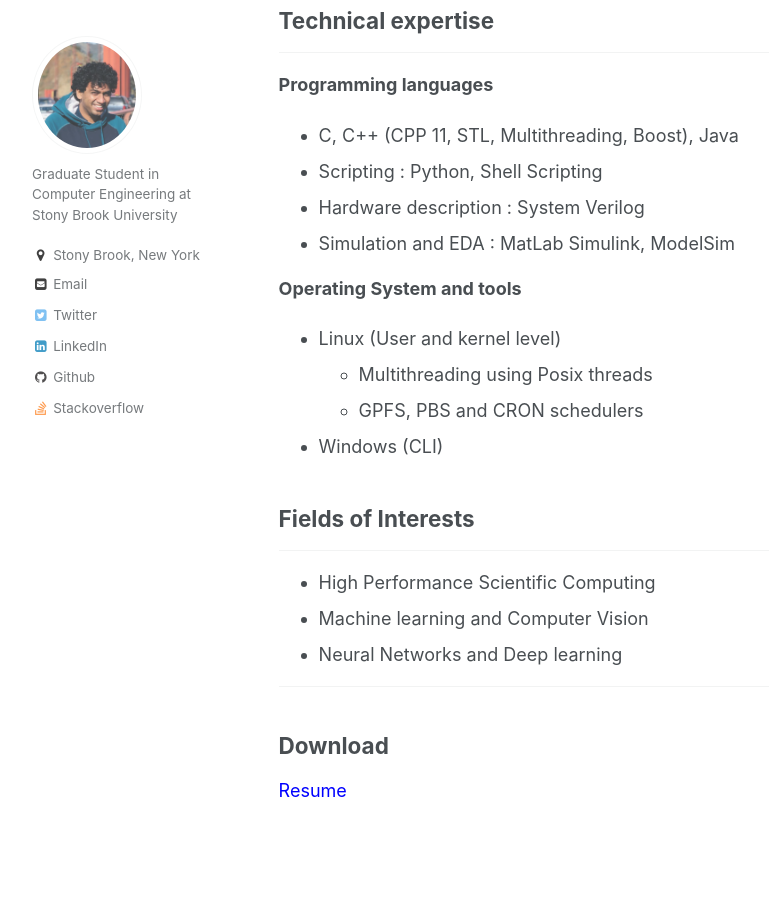
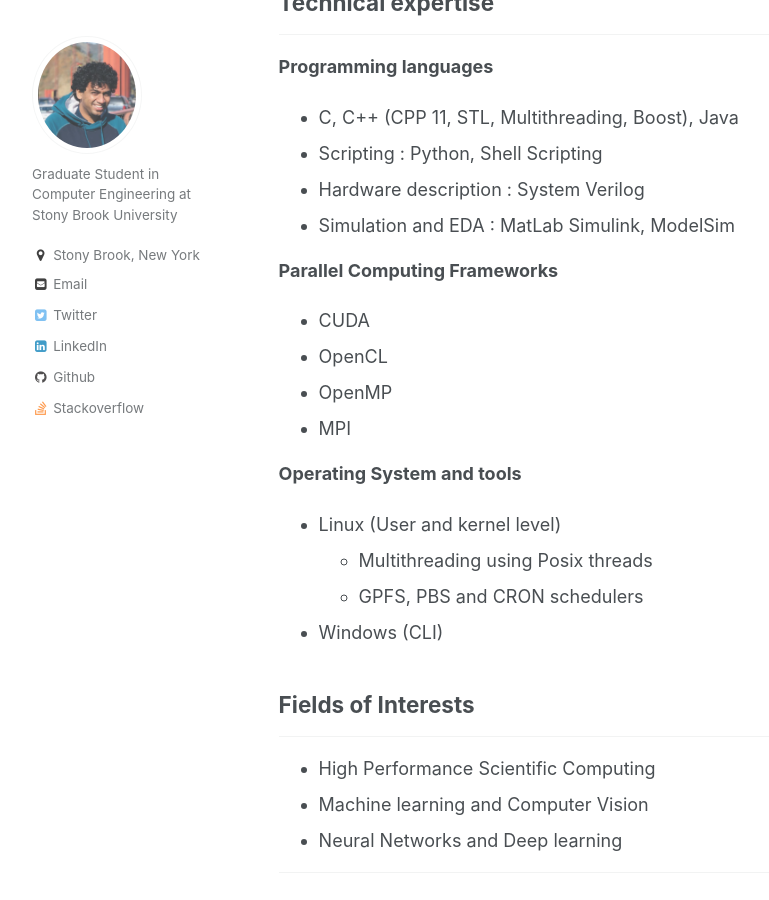
Before and after one commit to Karthik4293/Karthik4293.github.io, a Jekyll site: the page built from _pages/cv.md, in a window 1280 px wide and 900 px high, scrolled down 829 px. Shown: the whole window, without its empty margins (26-795 px from the left). Built offline with Jekyll 4.4.1, drawn with Linux system fonts in a browser that asks for light colours.

Commit message:
new lines

```diff
--- a/_pages/cv.md
+++ b/_pages/cv.md
@@ -33,7 +33,6 @@ Advisor: <span style="color:blue"><a href='https://www.stonybrook.edu/commcms/am
 Research interests:
    - Deep local feature extraction for image retrieval
    - High performance tests
-
 <b>Network Engineer (2015-17)</b>
 Ericsson Global private limited
 Bangalore, India<br/>
@@ -46,6 +45,12 @@ Bangalore, India<br/>
    * Scripting : Python, Shell Scripting
    * Hardware description : System Verilog
    * Simulation and EDA : MatLab Simulink, ModelSim
+
+<b>Parallel Computing Frameworks</b>
+   * CUDA
+   * OpenCL
+   * OpenMP
+   * MPI
 
 <b>Operating System and tools</b>
 * Linux (User and kernel level)
```
